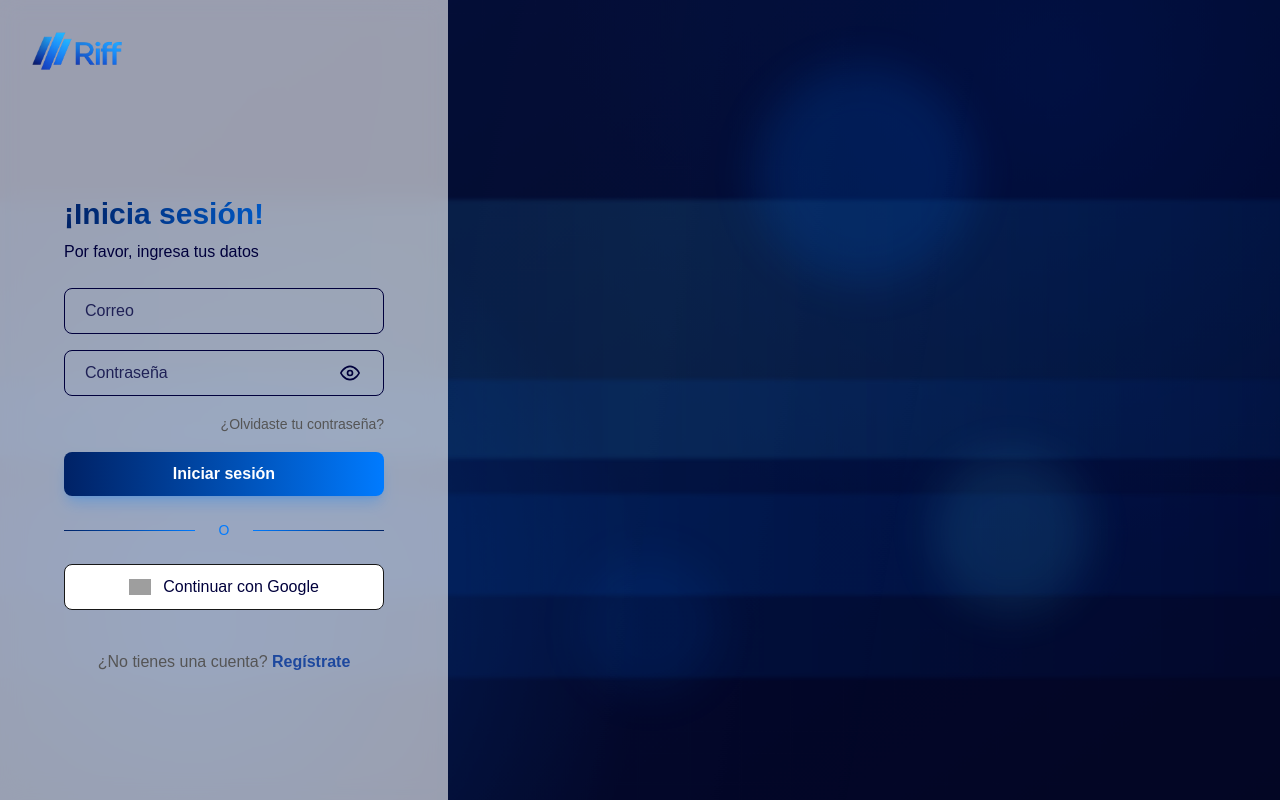
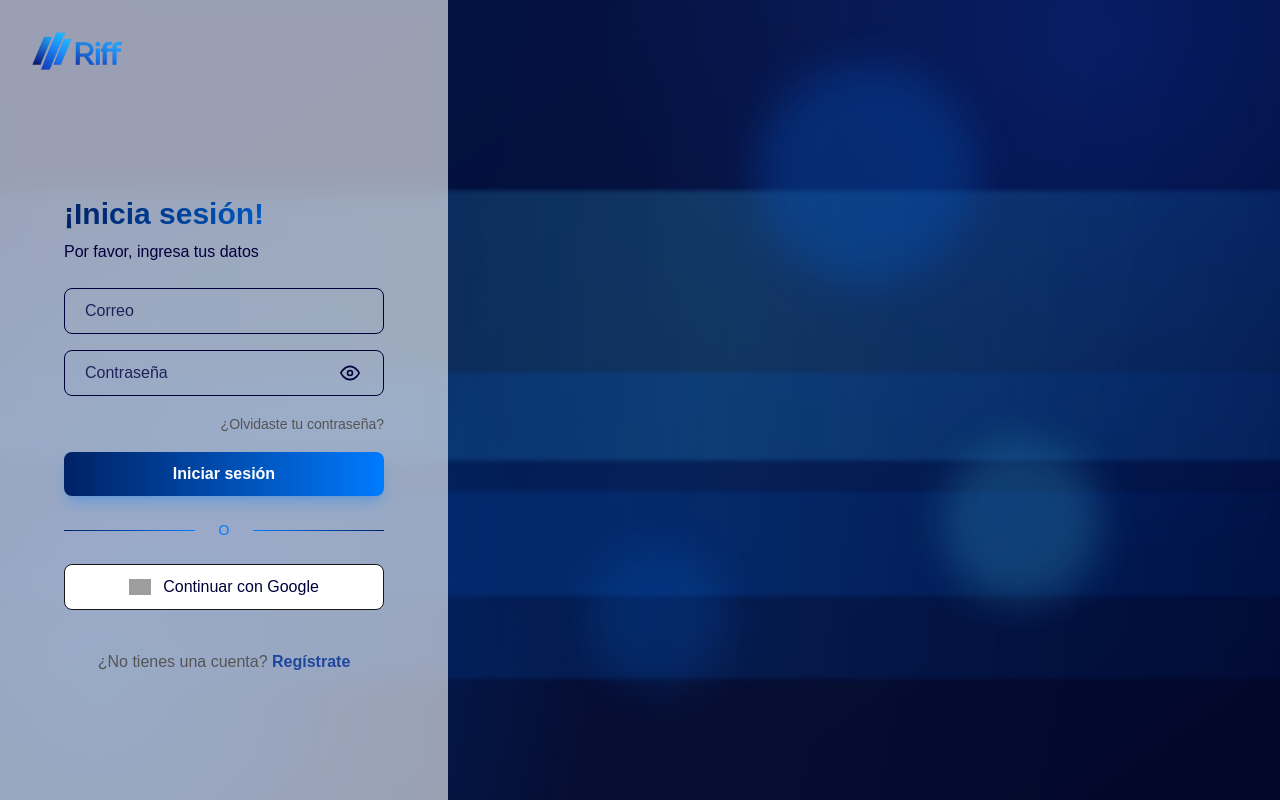
Before and after one commit to Riff-UP/frontend, a Next.js app: page /login in a window 1280 px wide. Built offline with nearby package versions, Linux system fonts and the light colour scheme; no server answers; grey boxes are pictures that could not be loaded.

Commit message:
Enhance animations and background effects for authentication screens

```diff
--- a/src/app/globals.css
+++ b/src/app/globals.css
@@ -74,13 +74,13 @@ body {
 
 @keyframes authBgPan {
   0% {
-    transform: scale(1.03) translate3d(0, 0, 0);
+    transform: scale(1.04) translate3d(0, 0, 0);
   }
   50% {
-    transform: scale(1.06) translate3d(-1.2%, -0.8%, 0);
+    transform: scale(1.1) translate3d(-2.4%, -1.4%, 0);
   }
   100% {
-    transform: scale(1.03) translate3d(0, 0, 0);
+    transform: scale(1.04) translate3d(0, 0, 0);
   }
 }
 
@@ -100,13 +100,13 @@ body {
 
 @keyframes authWaveDrift {
   0% {
-    transform: translate3d(-2%, 0, 0) scale(1.02);
+    transform: translate3d(-4%, 0, 0) scale(1.04);
   }
   50% {
-    transform: translate3d(2%, -2%, 0) scale(1.04);
+    transform: translate3d(4%, -3%, 0) scale(1.08);
   }
   100% {
-    transform: translate3d(-2%, 0, 0) scale(1.02);
+    transform: translate3d(-4%, 0, 0) scale(1.04);
   }
 }
 
@@ -116,12 +116,26 @@ body {
     opacity: 0.5;
   }
   50% {
-    transform: translate3d(12px, -16px, 0);
-    opacity: 0.75;
+    transform: translate3d(20px, -22px, 0);
+    opacity: 0.9;
   }
   100% {
     transform: translate3d(0, 0, 0);
     opacity: 0.5;
+  }
+}
+
+@keyframes authBeamSpin {
+  0% {
+    transform: rotate(0deg) scale(1);
+    opacity: 0.2;
+  }
+  50% {
+    opacity: 0.34;
+  }
+  100% {
+    transform: rotate(360deg) scale(1.02);
+    opacity: 0.2;
   }
 }
 
@@ -131,16 +145,27 @@ body {
 
 .auth-bg-motion {
   background:
-    radial-gradient(circle at 18% 78%, rgba(0, 123, 255, 0.3), transparent 35%),
-    radial-gradient(circle at 82% 12%, rgba(0, 34, 102, 0.5), transparent 38%),
-    linear-gradient(145deg, #061340 0%, #041133 34%, #030a27 62%, #05091e 100%);
-  animation: authBgPan 18s ease-in-out infinite;
+    radial-gradient(circle at 14% 84%, rgba(0, 123, 255, 0.42), transparent 34%),
+    radial-gradient(circle at 85% 10%, rgba(15, 65, 200, 0.45), transparent 36%),
+    linear-gradient(145deg, #071a4f 0%, #041744 32%, #041235 58%, #040b25 100%);
+  animation: authBgPan 13s ease-in-out infinite;
   will-change: transform;
 }
 
+.auth-bg-canvas::before {
+  content: "";
+  position: absolute;
+  inset: -20%;
+  background: conic-gradient(from 110deg, transparent 0deg, rgba(0, 123, 255, 0.18) 70deg, transparent 140deg, rgba(67, 210, 255, 0.18) 220deg, transparent 300deg);
+  mix-blend-mode: screen;
+  filter: blur(10px);
+  animation: authBeamSpin 14s linear infinite;
+  pointer-events: none;
+}
+
 .auth-light-sweep {
-  background: linear-gradient(100deg, transparent 15%, rgba(255, 255, 255, 0.08) 50%, transparent 85%);
-  animation: authLightSweep 14s ease-in-out infinite alternate;
+  background: linear-gradient(100deg, transparent 10%, rgba(255, 255, 255, 0.14) 48%, transparent 86%);
+  animation: authLightSweep 8s ease-in-out infinite alternate;
   will-change: transform, opacity;
 }
 
@@ -150,15 +175,15 @@ body {
   width: 116%;
   border-radius: 999px;
   filter: blur(2px);
-  opacity: 0.45;
-  animation: authWaveDrift 16s ease-in-out infinite;
+  opacity: 0.56;
+  animation: authWaveDrift 11s ease-in-out infinite;
   will-change: transform;
 }
 
 .auth-wave-a {
   height: 250px;
   top: 26%;
-  background: linear-gradient(90deg, rgba(0, 123, 255, 0.2), rgba(67, 210, 255, 0.38), rgba(0, 123, 255, 0.2));
+  background: linear-gradient(90deg, rgba(0, 123, 255, 0.3), rgba(67, 210, 255, 0.52), rgba(0, 123, 255, 0.28));
   transform: rotate(-9deg);
   animation-delay: 0s;
 }
@@ -166,7 +191,7 @@ body {
 .auth-wave-b {
   height: 210px;
   top: 48%;
-  background: linear-gradient(90deg, rgba(0, 52, 180, 0.2), rgba(0, 123, 255, 0.34), rgba(0, 45, 160, 0.2));
+  background: linear-gradient(90deg, rgba(0, 52, 180, 0.28), rgba(0, 123, 255, 0.44), rgba(0, 45, 160, 0.26));
   transform: rotate(-7deg);
   animation-delay: 2s;
 }
@@ -174,7 +199,7 @@ body {
 .auth-wave-c {
   height: 180px;
   top: 62%;
-  background: linear-gradient(90deg, rgba(0, 40, 150, 0.15), rgba(0, 123, 255, 0.28), rgba(0, 40, 150, 0.15));
+  background: linear-gradient(90deg, rgba(0, 40, 150, 0.22), rgba(0, 123, 255, 0.36), rgba(0, 40, 150, 0.2));
   transform: rotate(-6deg);
   animation-delay: 4s;
 }
@@ -182,8 +207,8 @@ body {
 .auth-orb {
   position: absolute;
   border-radius: 999px;
-  filter: blur(22px);
-  animation: authOrbFloat 12s ease-in-out infinite;
+  filter: blur(20px);
+  animation: authOrbFloat 8s ease-in-out infinite;
   will-change: transform, opacity;
 }
 
@@ -192,7 +217,7 @@ body {
   height: 220px;
   top: 10%;
   left: 58%;
-  background: rgba(0, 123, 255, 0.28);
+  background: rgba(0, 123, 255, 0.42);
   animation-delay: 0s;
 }
 
@@ -201,7 +226,7 @@ body {
   height: 160px;
   top: 58%;
   left: 72%;
-  background: rgba(67, 210, 255, 0.25);
+  background: rgba(67, 210, 255, 0.34);
   animation-delay: 1.6s;
 }
 
@@ -210,7 +235,7 @@ body {
   height: 140px;
   top: 70%;
   left: 45%;
-  background: rgba(0, 123, 255, 0.2);
+  background: rgba(0, 123, 255, 0.3);
   animation-delay: 3.2s;
 }
 
@@ -252,4 +277,9 @@ body {
     opacity: 1 !important;
     transform: none !important;
   }
+
+  .auth-bg-canvas::before {
+    animation: none !important;
+    opacity: 0 !important;
+  }
 }
```
